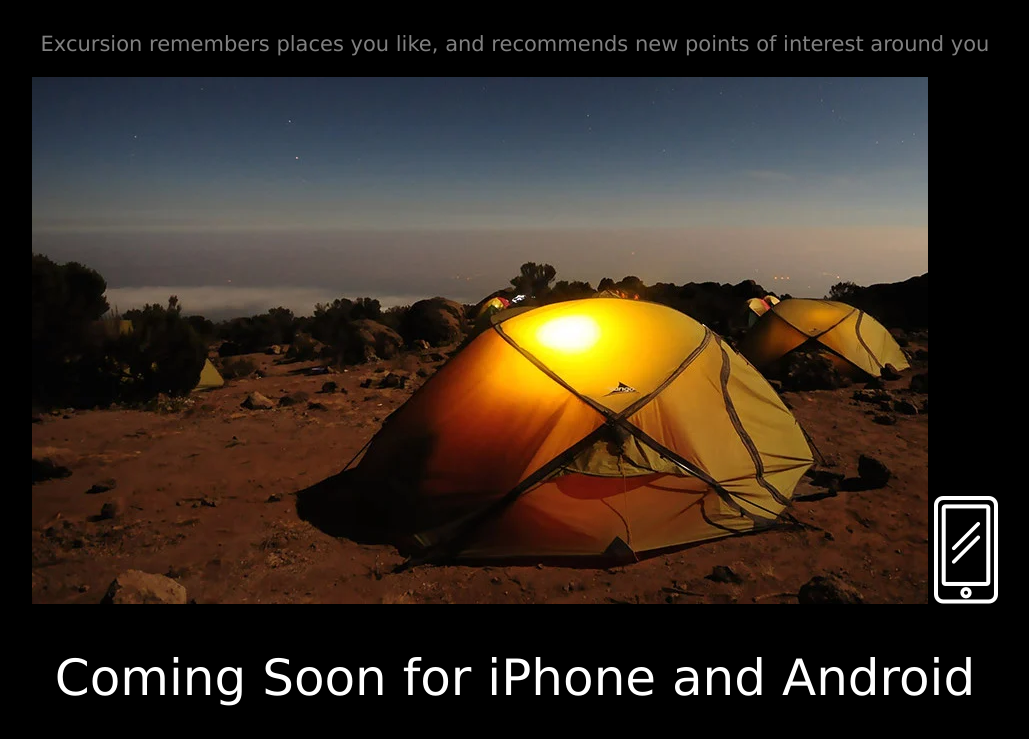
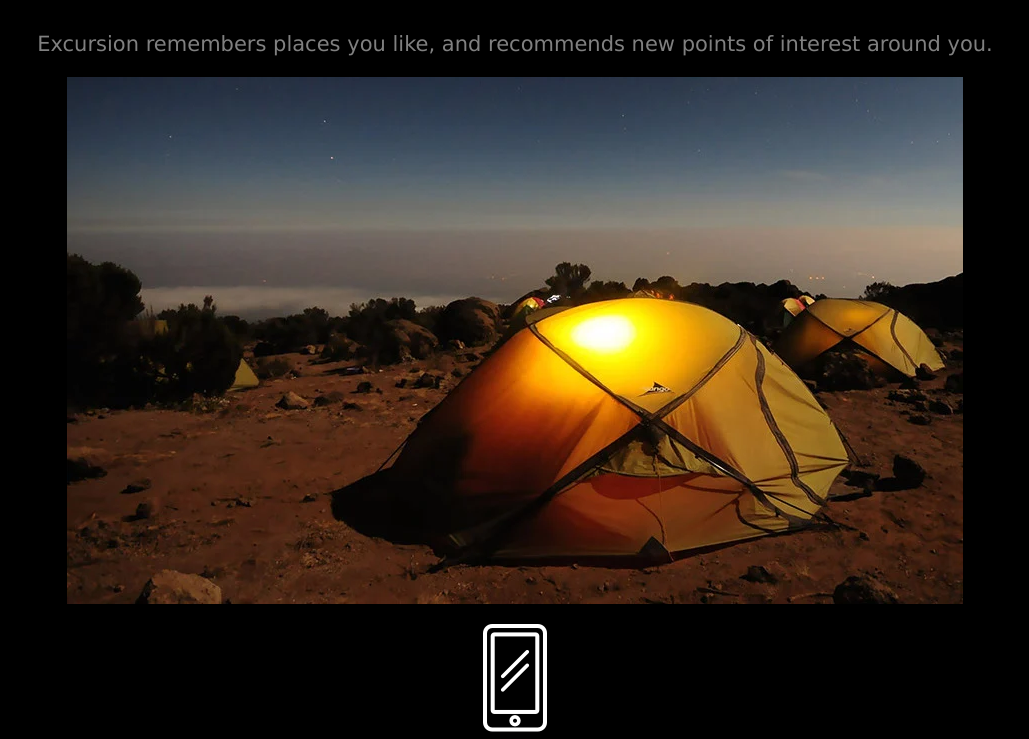
Before and after one commit to Howard-Guan/Excursion, a plain HTML site: page index.html in a window 1280 px wide. Shown: the part 401-1140 px from the top of the page, without its empty margins (125-1154 px from the left). Drawn offline with Linux system fonts and the light colour scheme.

Commit message:
fixing phone image display with adding P tag

```diff
--- a/index.html
+++ b/index.html
@@ -23,9 +23,9 @@
     </section>
     <section id="function-display">
         <h2 class="section-topic">Your personal travel guide</h2>
-        <p class="section-explaination">Excursion remembers places you like, and recommends new points of interest around you</p>
-        <img src="resources/images/camp.webp" alt="image of camping ground">
-        <img src="resources/images/phone.webp" alt="image of cellphone">
+        <p class="section-explaination">Excursion remembers places you like, and recommends new points of interest around you.</p>
+        <p><img src="resources/images/camp.webp" alt="image of camping ground"></p>
+        <p><img src="resources/images/phone.webp" alt="image of cellphone"></p>
         <h1 class="header-topic">Coming Soon for iPhone and Android</h1>
         <p><a class="link" href="#">Download Excursion(Coming Soon!)</a></p>
     </section>
```
